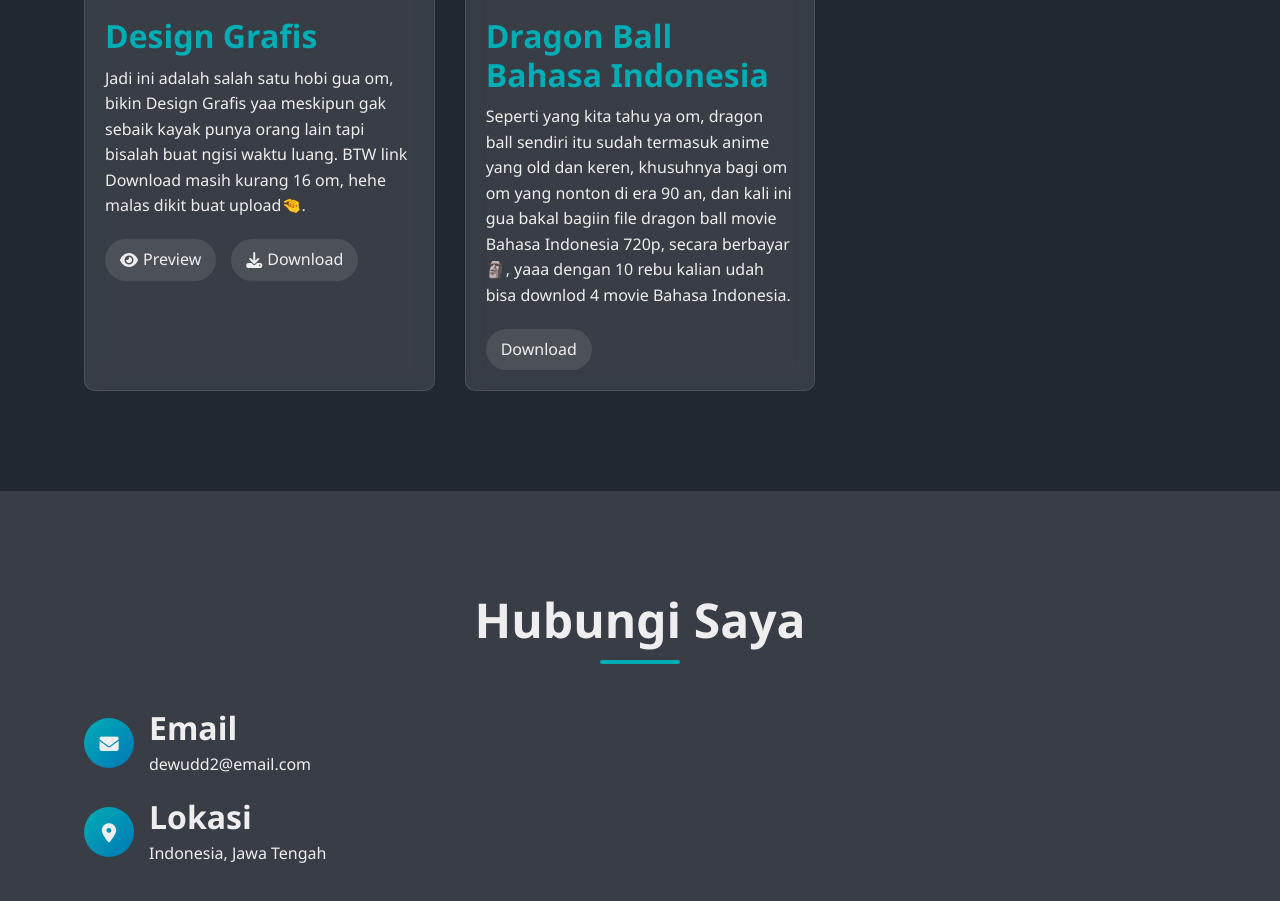
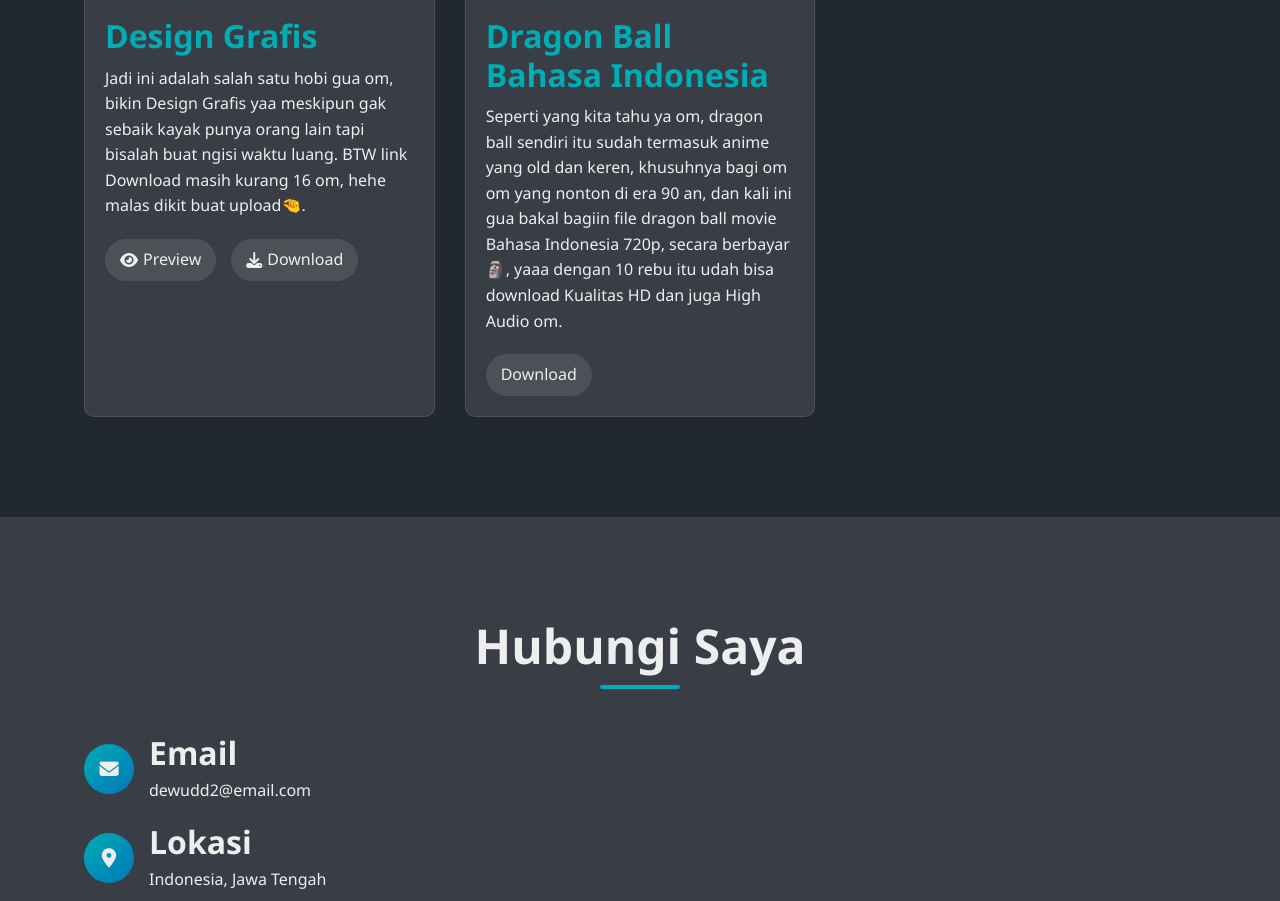
Before and after one commit to Kryosan/DenZPorto.github.io, a plain HTML site: page index.html in a window 1280 px wide. Shown: the part 3029-3930 px from the top of the page. Drawn offline with Linux system fonts and the light colour scheme.

Commit message:
Update index.html

```diff
--- a/index.html
+++ b/index.html
@@ -1044,7 +1044,7 @@
           </div>
           <div class="project-info">
             <h3>Dragon Ball Bahasa Indonesia</h3>
-            <p>Seperti yang kita tahu ya om, dragon ball sendiri itu sudah termasuk anime yang old dan keren, khusuhnya bagi om om yang nonton di era 90 an, dan kali ini gua bakal bagiin file dragon ball movie Bahasa Indonesia 720p, secara berbayar🗿, yaaa dengan 10 rebu kalian udah bisa downlod 4 movie Bahasa Indonesia.</p>
+            <p>Seperti yang kita tahu ya om, dragon ball sendiri itu sudah termasuk anime yang old dan keren, khusuhnya bagi om om yang nonton di era 90 an, dan kali ini gua bakal bagiin file dragon ball movie Bahasa Indonesia 720p, secara berbayar🗿, yaaa dengan 10 rebu itu udah bisa download Kualitas HD dan juga High Audio om.</p>
             <div class="project-links">
               <a href="https://lynk.id/dennydenz"></i> Download</a>
             </div>
```
